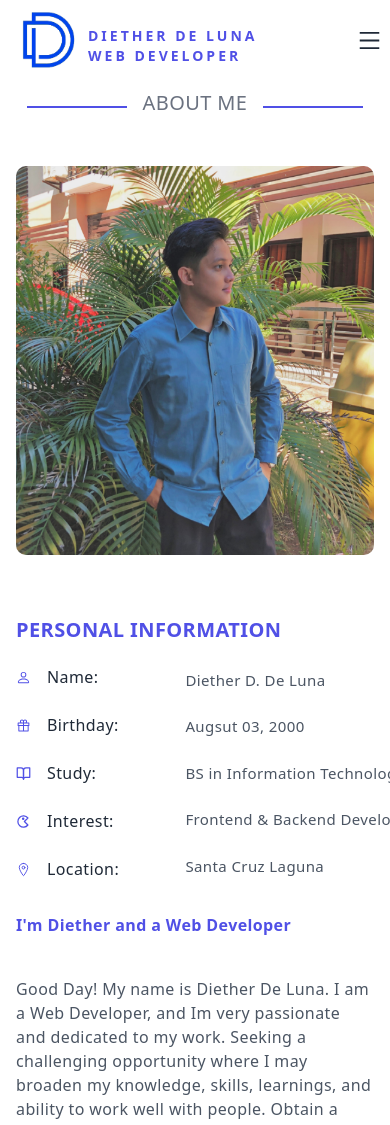
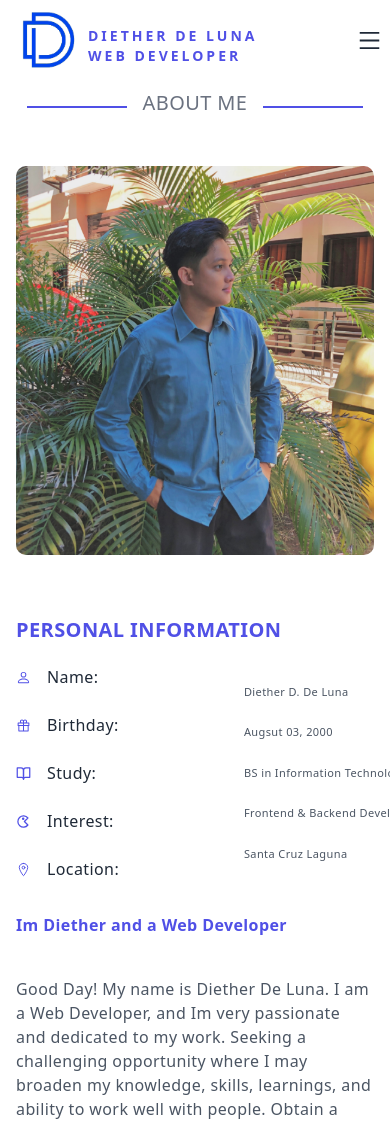
Before and after one commit to DietherDeLuna/reactjs-portfolio, a Next.js app: page /about in a window 390 px wide. Shown: the top 1125 px of the page. Built offline with nearby package versions, Linux system fonts and the light colour scheme.

Commit message:
Update About.js

```diff
--- a/components/About.js
+++ b/components/About.js
@@ -106,7 +106,7 @@ const About = () => {
                 </div>
                 {/*End Description*/}
 
-                <div className='flex flex-col gap-6 text-gray-600 text-[15px] md:text-[16px]'>
+                <div className='flex flex-col gap-6 text-gray-600 text-[11px] md:text-[16px]'>
 
                   <div>Diether D. De Luna</div>
                   <div>Augsut 03, 2000</div>
@@ -127,7 +127,7 @@ const About = () => {
                 whileInView={'show'}
                 viewport={{ once: true, amount: 0.7 }}
                 className='font-bold mt-8 mb-10 text-[#5050e6]'>
-                  I'm Diether and a Web Developer
+                  Im Diether and a Web Developer
                 </motion.h2>
 
                 <motion.div
```
